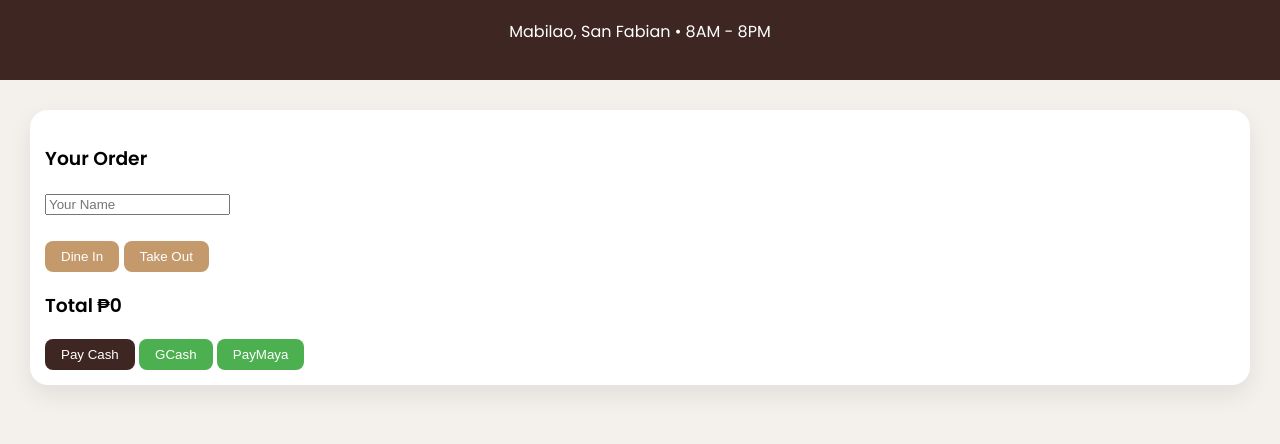
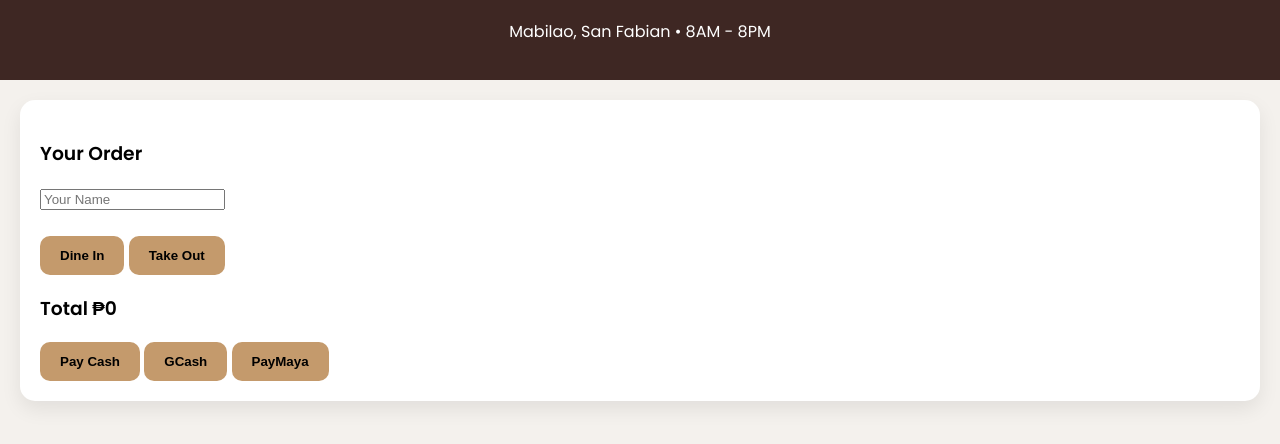
Before and after one commit to querojarellg-hash/Go_Beyond-CO, a website: page public/customer.html in a window 1280 px wide. Shown: the part 92-536 px from the top of the page. Drawn offline with Linux system fonts and the light colour scheme.

Commit message:
Update style.css

```diff
--- a/public/style.css
+++ b/public/style.css
@@ -1,7 +1,7 @@
 body {
-  margin: 0;
   font-family: 'Poppins', sans-serif;
   background: #f4f1ed;
+  margin: 0;
 }
 
 header {
@@ -11,28 +11,43 @@ header {
   text-align: center;
 }
 
-button {
-  cursor: pointer;
-  border: none;
-  border-radius: 8px;
-  padding: 8px 16px;
+.container {
+  padding: 20px;
 }
-
-.primary { background: #3e2723; color: white; }
-.success { background: #4caf50; color: white; }
-.danger { background: #e53935; color: white; }
-.accent { background: #c49a6c; color: white; }
 
 .card {
   background: white;
-  border-radius: 18px;
-  box-shadow: 0 10px 25px rgba(0,0,0,0.08);
-  padding: 15px;
-  margin: 10px;
+  padding: 20px;
+  margin-bottom: 15px;
+  border-radius: 15px;
+  box-shadow: 0 8px 20px rgba(0,0,0,0.08);
 }
 
-.grid {
-  display: grid;
-  grid-template-columns: repeat(auto-fit,minmax(180px,1fr));
-  gap: 20px;
+button {
+  background: #c49a6c;
+  border: none;
+  padding: 12px 20px;
+  border-radius: 10px;
+  cursor: pointer;
+  font-weight: 600;
 }
+
+button:hover {
+  opacity: 0.9;
+}
+
+.menu-item {
+  display: flex;
+  justify-content: space-between;
+  margin-bottom: 10px;
+}
+
+.order-table {
+  width: 100%;
+  border-collapse: collapse;
+}
+
+.order-table th, .order-table td {
+  padding: 10px;
+  border-bottom: 1px solid #ddd;
+}
```
